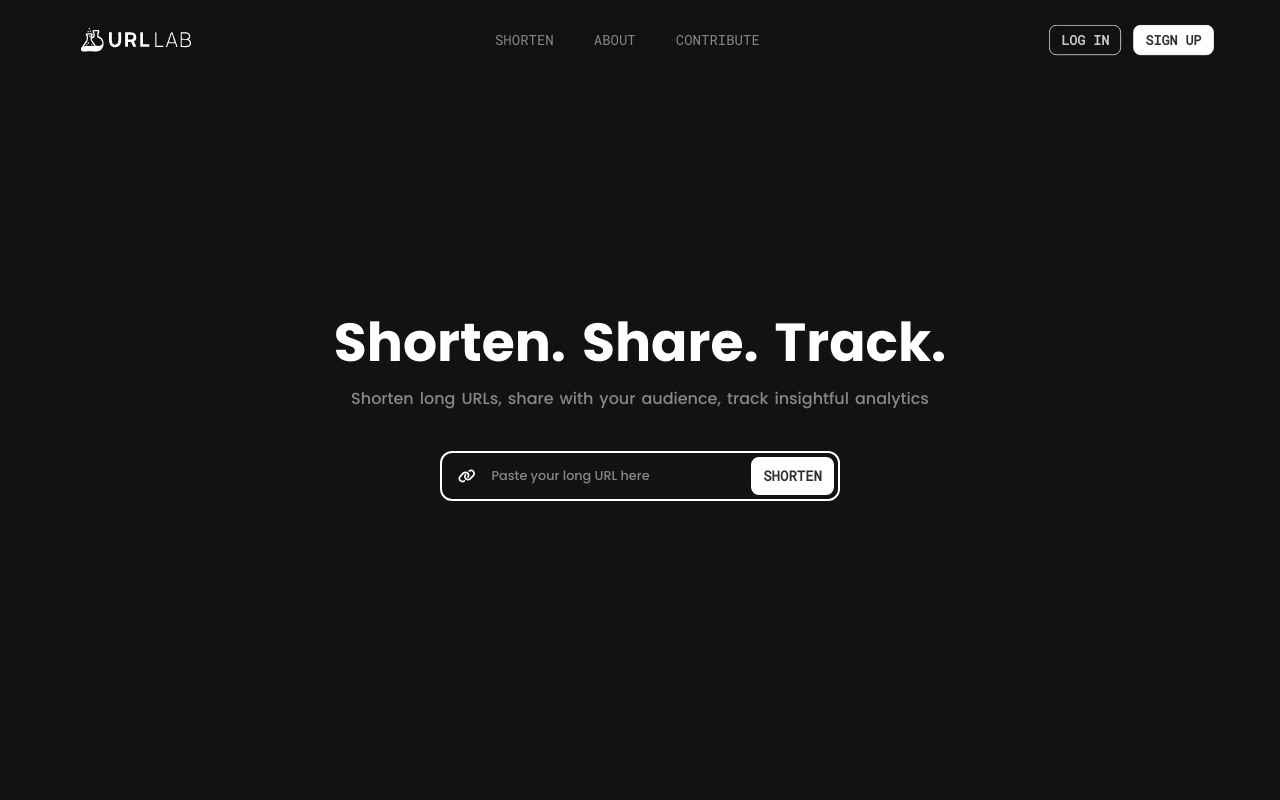
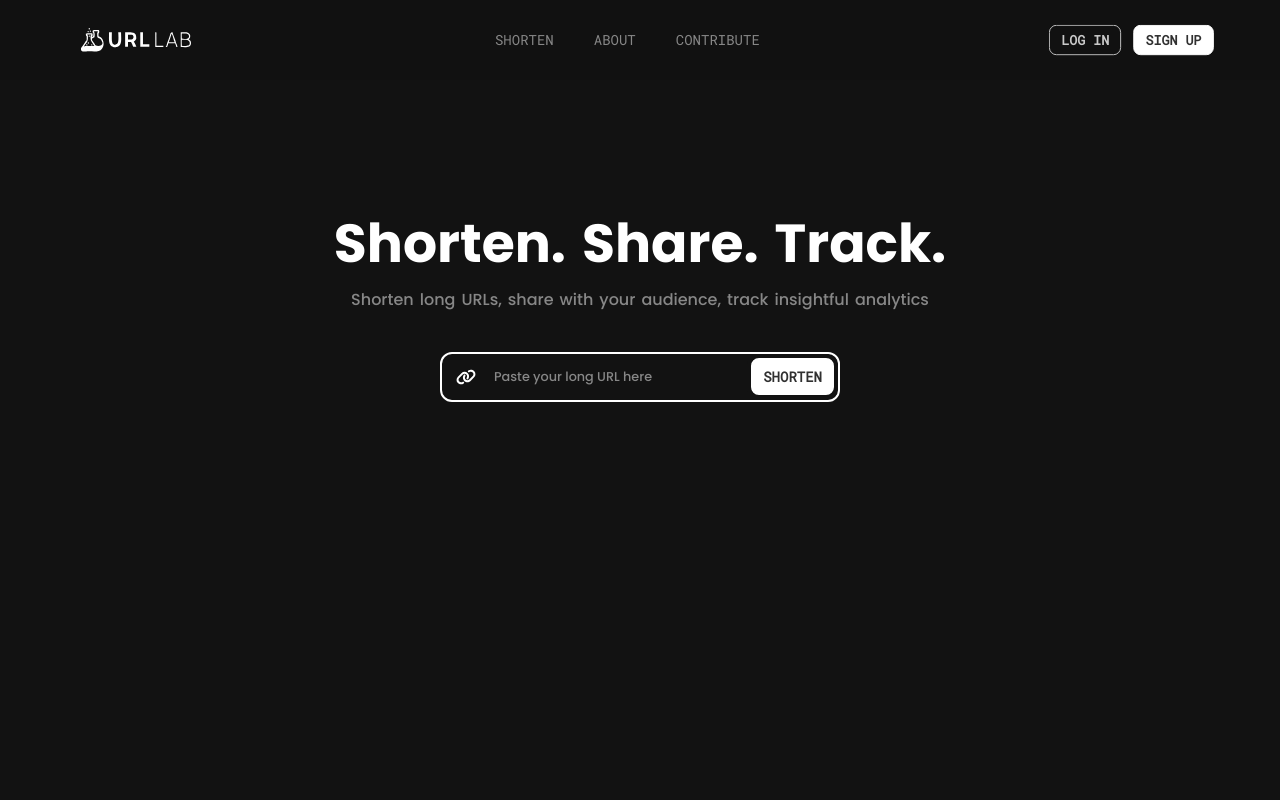
Before and after one commit to ademirkan/URL-Lab, a Next.js app: page / in a window 1280 px wide. Shown: the top 800 px of the page. Built offline with nearby package versions, Linux system fonts and the light colour scheme.

Commit message:
form demo finished

```diff
--- a/app/layout.tsx
+++ b/app/layout.tsx
@@ -11,6 +11,7 @@ export const metadata: Metadata = {
 
 import { Roboto_Mono } from "next/font/google";
 import DropdownNavbar from "@/components/DropdownNavbar";
+import { ToastContainer } from "react-toastify";
 const font = Roboto_Mono({ subsets: ["latin"], weight: "400" });
 
 export default function RootLayout({
--- a/app/page.tsx
+++ b/app/page.tsx
@@ -11,9 +11,12 @@ export default function Home() {
         <>
             <section
                 id="hero"
-                className="h-[100vh] flex flex-col items-center justify-center relative gap-10"
+                className="h-[100vh] flex flex-col items-center relative gap-10 md:pt-[100px] pt-[50px] bg-base-100"
             >
-                <div className="flex flex-col items-center justify-center relative">
+                <div
+                    id="hero-text"
+                    className="flex flex-col items-center justify-center relative top-[100px]"
+                >
                     <StaggerText
                         className={`${titleFont.className} md:text-[3.35rem] text-[7vw] text-primary text-center`}
                         startDelay={0}
@@ -35,7 +38,9 @@ export default function Home() {
                         insightful analytics
                     </StaggerText>
                 </div>
-                <URLShortener />
+                <div className="relative top-[100px]">
+                    <URLShortener />
+                </div>
             </section>
 
             <section id="about" className="h-[100vh] w-[90vw] bg-blue-300">
--- a/components/DropdownNavbar.tsx
+++ b/components/DropdownNavbar.tsx
@@ -18,6 +18,7 @@ export default function DropdownNavbar(props: any) {
 
     return (
         <motion.div
+            id="mobile-dropdown-navbar"
             className="flex flex-col fixed h-[100vh] w-[100%] bg-base-100 items-center justify-center z-20"
             initial="closed"
             animate={props.isOpen ? "open" : "closed"}
--- a/components/URLShortener.tsx
+++ b/components/URLShortener.tsx
@@ -1,47 +1,250 @@
 "use client";
 import { FontAwesomeIcon } from "@fortawesome/react-fontawesome";
-import { faLink } from "@fortawesome/free-solid-svg-icons";
+import { faLink, faPaperclip } from "@fortawesome/free-solid-svg-icons";
 import { Poppins } from "next/font/google";
 import { motion } from "framer-motion";
+import { useEffect, useRef, useState } from "react";
+import validator from "validator";
+import { ToastContainer, toast } from "react-toastify";
+import "react-toastify/dist/ReactToastify.css";
+
 const formFont = Poppins({ subsets: ["latin"], weight: "500" });
+const validateURL = (url: string) => {
+    return validator.isURL(url, {
+        require_protocol: false,
+    });
+};
 
-export default function URLShortener() {
-    const container = {
-        hidden: { opacity: 0, y: 10 },
-        show: {
+// Animation states
+const containerVariants = {
+    hidden: { opacity: 0, y: 10, height: "50px" },
+    initialAwaitingLongURL: {
         opacity: 1,
         y: 0,
+        height: "50px",
         transition: {
             delay: 1.75,
             duration: 0.5,
         },
     },
+    awaitingCustomURL: {
+        height: "140px",
+        opacity: 1,
+        y: 0,
+        transition: {
+            duration: 0.15,
+        },
+    },
+    awaitingLongURL: {
+        opacity: 1,
+        y: 0,
+        height: "50px",
+        transition: {
+            duration: 0.25,
+        },
+    },
+
+    submitted: {},
 };
+const longURLSubmitButtonVariants = {
+    enabled: {
+        x: 0,
+        transition: {
+            type: "spring",
+            duration: 0.25,
+        },
+    },
+    disabled: {
+        x: "100%",
+        transition: {
+            duration: 0.05,
+            type: "spring",
+        },
+    },
+};
+
+// Toast emitters
+const notifyLongUrlInvalid = (url: string) =>
+    toast.error(`${url.length < 30 ? url : "That"} is not a valid URL!`, {
+        position: "top-right",
+        autoClose: 3000,
+        hideProgressBar: false,
+        closeOnClick: true,
+        pauseOnHover: true,
+        draggable: true,
+        progress: undefined,
+        theme: "dark",
+    });
+const notifyCustomUrlExtensionInvalid = (extension: string) => {
+    toast.error(`${extension} is not a valid URL extension!`, {
+        position: "top-right",
+        autoClose: 3000,
+        hideProgressBar: false,
+        closeOnClick: true,
+        pauseOnHover: true,
+        draggable: true,
+        progress: undefined,
+        theme: "dark",
+    });
+};
+
+export default function URLShortener() {
+    const [formState, setFormState] = useState("initialAwaitingLongURL");
+    const longUrlRef = useRef<HTMLInputElement>(null);
+    const customUrlExtensionRef = useRef<HTMLInputElement>(null);
+
+    const handleLongURLSubmission = () => {
+        if (validateURL(longUrlRef.current!.value)) {
+            setFormState((prev) => {
+                if (
+                    prev === "initialAwaitingLongURL" ||
+                    prev === "awaitingLongURL"
+                ) {
+                    return "awaitingCustomURL";
+                }
+                return "awaitingLongURL";
+            });
+        } else {
+            // handle invalid url
+            notifyLongUrlInvalid(longUrlRef.current!.value);
+        }
+    };
+
+    const handleCustomURLExtensionSubmission = () => {
+        // if valid, submit post request
+        // if invalid, toast error
+        if (
+            validateURL(
+                "https://url.lab/" + customUrlExtensionRef.current!.value
+            )
+        ) {
+            // submit
+            console.log(
+                "SUBMIT",
+                longUrlRef.current!.value,
+                customUrlExtensionRef.current!.value
+            );
+        } else {
+            // handle invalid url
+            notifyCustomUrlExtensionInvalid(
+                customUrlExtensionRef.current!.value
+            );
+        }
+    };
+
+    useEffect(() => {
+        if (formState === "awaitingCustomURL") {
+            setTimeout(() => {
+                customUrlExtensionRef.current!.focus();
+            }, 100);
+        }
+    }, [formState]);
 
     return (
         <motion.div
-            variants={container}
-            initial="hidden"
-            animate="show"
-            className="overflow-hidden"
+            id="url-form"
+            variants={containerVariants}
+            initial={"hidden"}
+            animate={formState}
+            className="overflow-hidden relative sm:w-[400px] w-[290px] bg-transparent border-primary border-[2px] rounded-xl flex flex-col align-top"
         >
             <div
-                id="url-form"
-                className="relative sm:w-[400px] w-[290px] h-[50px] bg-transparent border-primary border-[2px] rounded-xl flex flex-row"
+                id="long-url-row"
+                className="w-[100%] h-[45px] flex flex-row relative"
             >
+                <div className="flex w-12 items-center justify-center">
                     <FontAwesomeIcon
-                    className="h-[100%] sm:p-4 p-4 !pr-0 text-primary !box-border"
+                        className="text-primary !box-border"
                         icon={faLink}
                     />
+                </div>
                 <input
-                    className={`${formFont.className} h-[100%] w-[100%] p-4 flex-grow bg-transparent outline-none text-[0.8rem] text-primary placeholder-secondary`}
+                    onFocus={() => {
+                        if (formState == "awaitingCustomURL") {
+                            setFormState("awaitingLongURL");
+                        }
+                    }}
+                    className={`${formFont.className} h-[100%] py-4 px-1 flex-grow bg-transparent outline-none text-[0.8rem] text-primary placeholder-secondary`}
                     placeholder={"Paste your long URL here"}
+                    onPaste={(e) => {
+                        setTimeout(() => handleLongURLSubmission(), 0);
+                    }}
+                    onKeyDown={(e) => {
+                        e.key == "Enter" && handleLongURLSubmission();
+                        if (e.key === " ") {
+                            e.preventDefault();
+                        }
+                    }}
+                    ref={longUrlRef}
                     type="text"
                 />
-                <button className="btn btn-primary btn-sm h-[100%] rounded-xl border-4 border-base-100 hover:border-base-100">
+
+                <motion.button
+                    disabled={
+                        formState != "initialAwaitingLongURL" &&
+                        formState != "awaitingLongURL"
+                    }
+                    variants={longURLSubmitButtonVariants}
+                    animate={
+                        formState === "initialAwaitingLongURL" ||
+                        formState === "awaitingLongURL"
+                            ? "enabled"
+                            : "disabled"
+                    }
+                    onClick={() => handleLongURLSubmission()}
+                    className="btn btn-primary btn-sm h-[100%] rounded-xl border-4 border-base-100 hover:border-base-100"
+                >
                     Shorten
+                </motion.button>
+            </div>
+            <div
+                id="custom-url-row"
+                className="w-[100%] h-[45px] flex flex-row items-center relative"
+            >
+                <div className="flex flex-grow-0 flex-shrink-0 w-12 items-center justify-center">
+                    <FontAwesomeIcon
+                        className="text-primary !box-border"
+                        icon={faPaperclip}
+                    />
+                </div>
+                <span
+                    className={`${formFont.className} flex-grow-0 bg-primary text-base-100 py-1 px-2 text-[0.8rem] rounded-lg`}
+                >
+                    urllab.co/
+                </span>
+                <input
+                    disabled={formState != "awaitingCustomURL"}
+                    className={`${formFont.className} h-[100%] py-4 px-1 flex-grow min-w-[20px] bg-transparent outline-none text-[0.8rem] text-primary placeholder-secondary `}
+                    placeholder={"DyQRt"}
+                    onPaste={(e) => {
+                        setTimeout(
+                            () => handleCustomURLExtensionSubmission(),
+                            0
+                        );
+                    }}
+                    onKeyDown={(e) => {
+                        e.key == "Enter" &&
+                            handleCustomURLExtensionSubmission();
+                        if (e.key === " ") {
+                            e.preventDefault();
+                        }
+                    }}
+                    ref={customUrlExtensionRef}
+                    type="text"
+                />
+                <span
+                    className={`${formFont.className} flex-grow-0 text-secondary text-xs p-2 select-none`}
+                >
+                    (optional)
+                </span>
+            </div>
+            <button
+                className="btn btn-primary w-[calc(100%-10px)] btn-sm self-center relative bottom-[-8px]"
+                disabled={formState != "awaitingCustomURL"}
+                onClick={handleCustomURLExtensionSubmission}
+            >
+                Submit
             </button>
-            </div>
         </motion.div>
     );
 }
--- a/package.json
+++ b/package.json
@@ -28,10 +28,13 @@
     "postcss": "8.4.27",
     "react": "18.2.0",
     "react-dom": "18.2.0",
+    "react-toastify": "^9.1.3",
     "tailwindcss": "^3.3.3",
-    "typescript": "5.1.6"
+    "typescript": "5.1.6",
+    "validator": "^13.9.0"
   },
   "devDependencies": {
+    "@types/validator": "^13.9.0",
     "daisyui": "^3.5.0",
     "sass": "^1.64.1"
   }
```
Also changed, not shown: components/Header.tsx (+13 -0 lines), 1 other file (tests, documents, lock files or other folders). Lines whose indentation alone changed are shown as unchanged.
